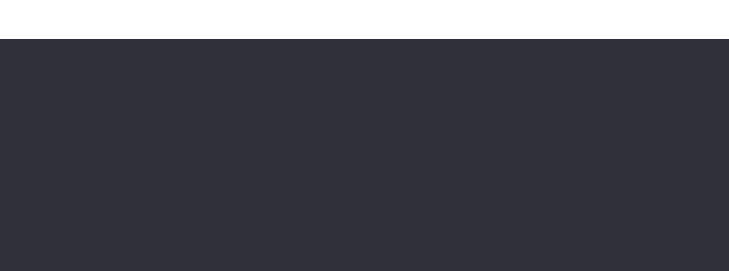
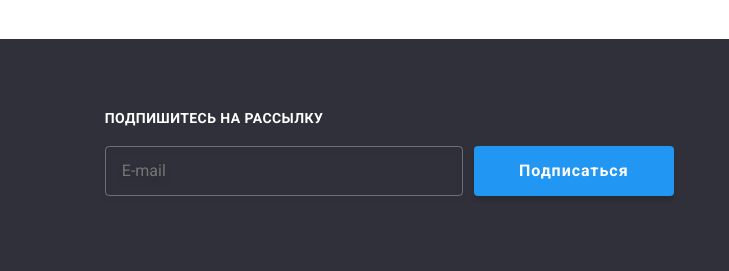
Before and after one commit to AntonSmishko/goit-markup-hw-06, a plain HTML site: page portfolio.html in a window 1280 px wide. Shown: the part 1589-1860 px from the top of the page, 551-1280 px from the left. Drawn offline with nearby package versions, Linux system fonts and the light colour scheme.

Commit message:
sign-in-portfolio

```diff
--- a/portfolio.html
+++ b/portfolio.html
@@ -220,7 +220,14 @@
                 </ul>
             </div>
 
-
+            <!-- форма Подписаться -->
+            <section class="sign-in">
+                <h4>Подпишитесь на рассылку</h4>
+                <form name="sign-in">
+                    <input type="email" name="user-email" class="sign-in-email" required placeholder="E-mail">
+                    <button type="submit" class="btn-sign-in">Подписаться</button>
+                </form>
+            </section>
 
 
         </div>
```
Also changed, not shown: index.html (+1 -1 lines).
